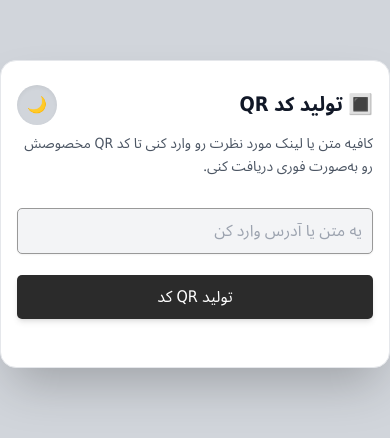
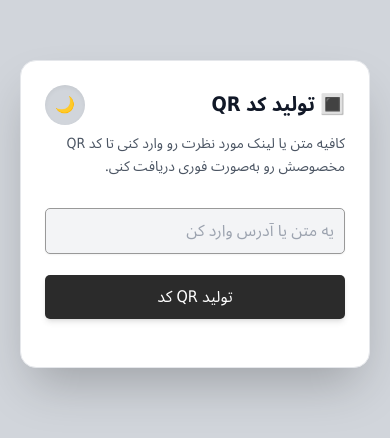
Before and after one commit to Atria-m/QR-Code-Generator, a website built with Vite: page index.html in a window 390 px wide. Shown: the part 208-646 px from the top of the page. Built offline with nearby package versions, Linux system fonts and the light colour scheme.

Commit message:
mobile size

```diff
--- a/index.html
+++ b/index.html
@@ -12,10 +12,10 @@
     />
   </head>
   <body
-    class="transition-all duration-700 bg-gray-300 dark:bg-gradient-to-b dark:from-[#111111] dark:via-[#1f1f1f] dark:to-[#3a3a3a] flex justify-center items-center min-h-screen text-gray-900 dark:text-gray-100 font-sans"
+    class="transition-all duration-700 bg-gray-300 dark:bg-gradient-to-b dark:from-[#111111] dark:via-[#1f1f1f] dark:to-[#3a3a3a] flex justify-center items-center min-h-screen text-gray-900 mobile:px-5 dark:text-gray-100 font-sans"
   >
     <div
-      class="container max-w-md w-full bg-white dark:bg-[#1a1a1a] rounded-2xl p-6 px-4 sm:px-0 transition-all duration-500 border border-gray-200 dark:border-gray-700 shadow-2xl dark:shadow-[0_0_30px_#9b59b6]"
+      class="container max-w-md w-full bg-white dark:bg-[#1a1a1a] rounded-2xl p-6  transition-all duration-500 border border-gray-200 dark:border-gray-700 shadow-2xl dark:shadow-[0_0_30px_#9b59b6]"
     >
       <div class="w-full mb-4">
         <div class="flex justify-between items-center">
```
Also changed, not shown: src/css/main.css.
